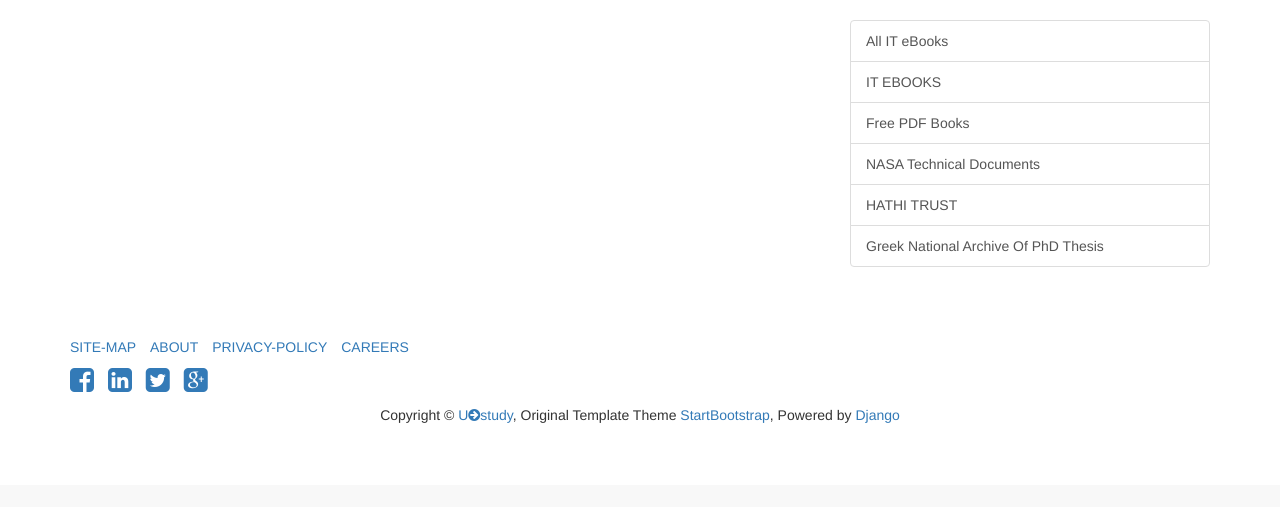
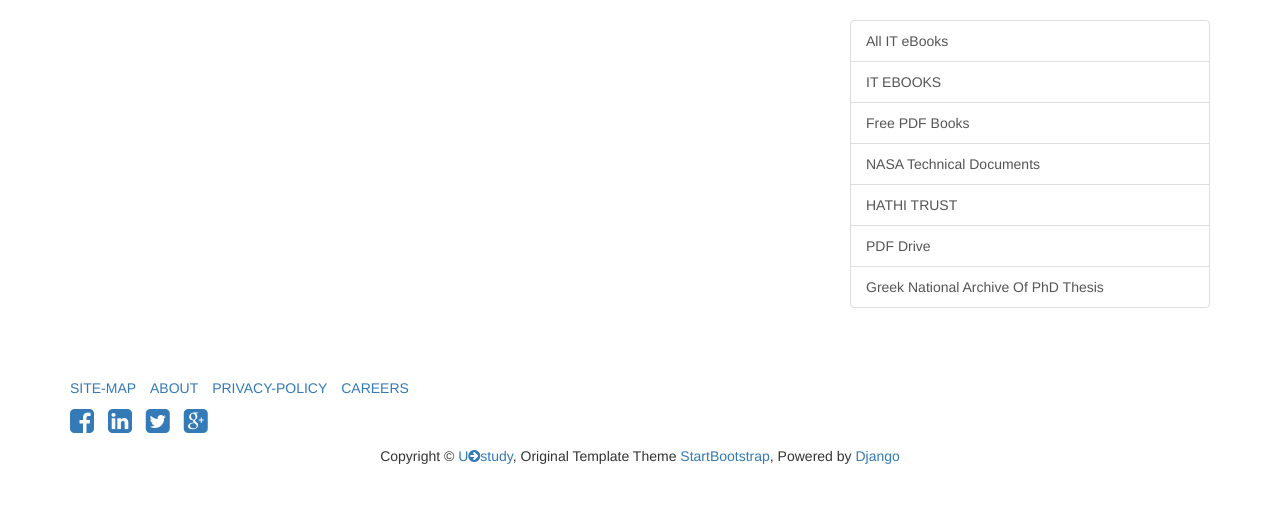
Before and after one commit to pockerman/python_lms, a Django app: page /library/ in a window 1280 px wide. Shown: the part 322-829 px from the top of the page. Before the commit the page ends 745 px from the top, so only its background shows below. Run offline with Django 3.2, Linux system fonts and the light colour scheme; data that the repository does not hold is empty; some libraries are stand-ins or nearby versions.

Commit message:
added pdf drive link to the library external links

```diff
--- a/templates/library/library_index.html
+++ b/templates/library/library_index.html
@@ -64,6 +64,7 @@ $(document).ready(function(){
 		<a href="http://www.freepdfbook.com/" class="list-group-item">Free PDF Books</a>
 		<a href="https://archive.org/details/nasa_techdocs/" class="list-group-item">NASA Technical Documents</a>
 		<a href="https://www.hathitrust.org/" class="list-group-item">HATHI TRUST</a>
+		<a href="http://www.pdfdrive.net/" class="list-group-item">PDF Drive</a>
 		<a href="https://www.didaktorika.gr/eadd/" class="list-group-item">Greek National Archive Of PhD Thesis</a>
   </div>
 </div>
```
